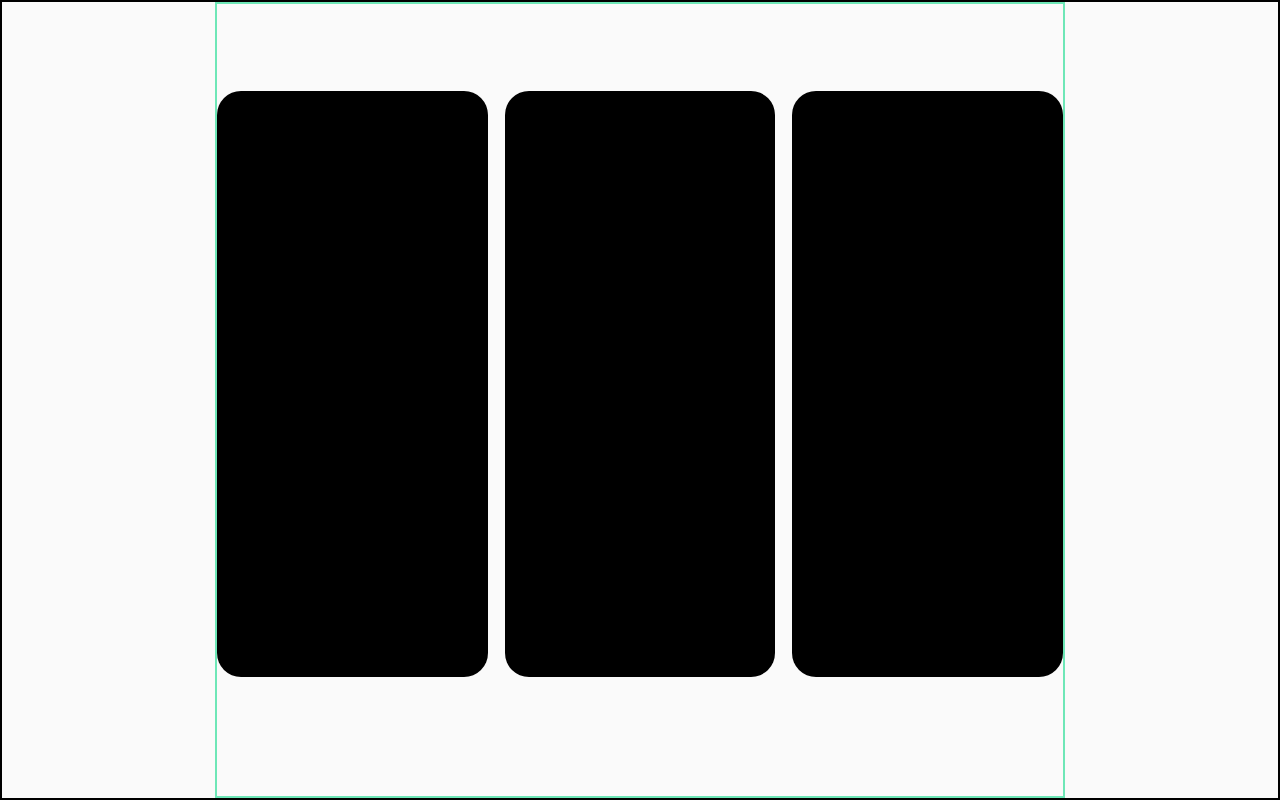
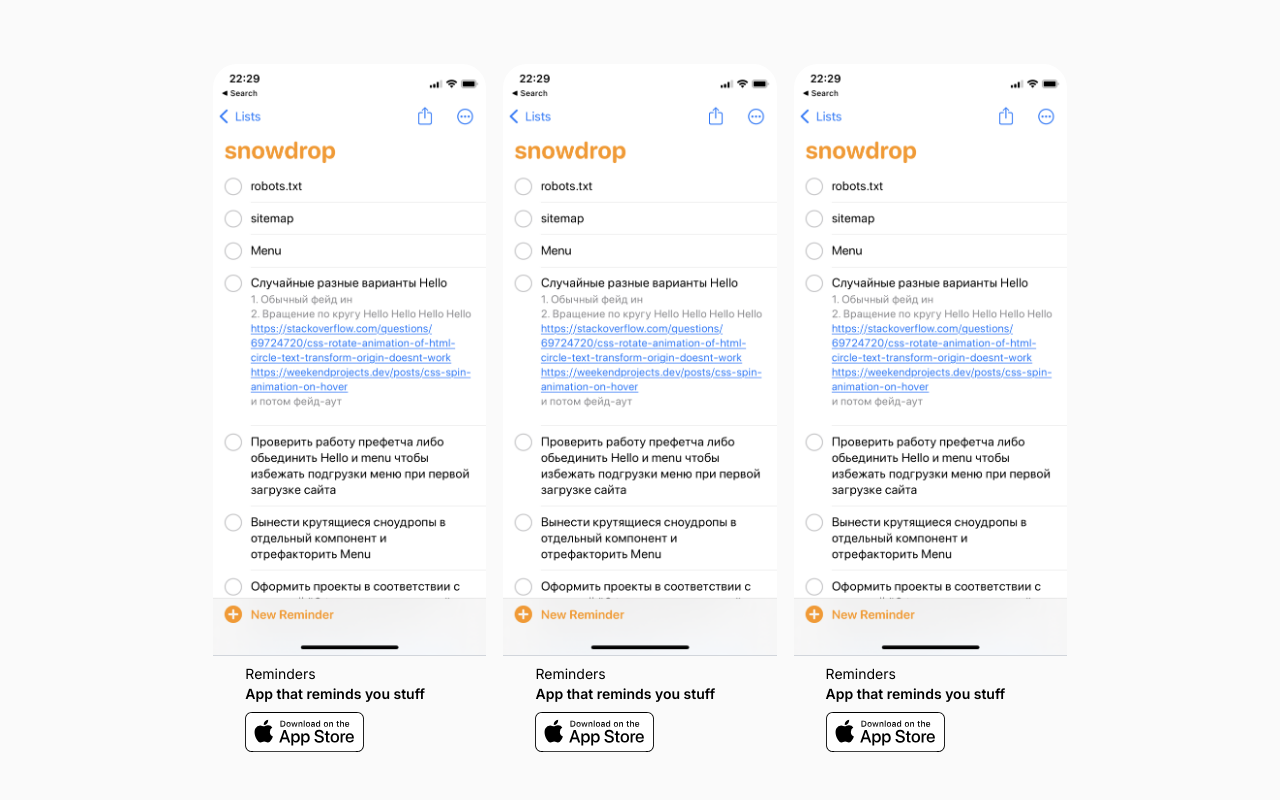
Before and after one commit to ivanesmantovich/ive.ink, a Next.js app: page /projects in a window 1280 px wide. Built offline with nearby package versions, Linux system fonts and the light colour scheme.

Commit message:
Static previews ready

```diff
--- a/components/Projects.module.css
+++ b/components/Projects.module.css
@@ -16,25 +16,71 @@
     }
 }
 
-.preview {
+.previewContainer {
     width: 100%;
-    aspect-ratio: 9 / 19.5;
 
-    margin-bottom: 2rem;
+    border-radius: 24px;
 
-    background-color: black;
-    border-radius: 24px;
-    box-sizing: border-box;
+    margin-top: 2rem;
+    padding-bottom: 1rem;
 }
 
 @media (min-width: 640px) {
-    .preview {
+    .previewContainer {
         width: 48%;
     }
 }
 
 @media (min-width: 1024px) {
-    .preview {
+    .previewContainer {
         width: 32%;
     }
 }
+
+.preview {
+    position: relative;
+    aspect-ratio: 9 / 19.5;
+
+    width: 100%;
+
+    /* background-color: black; */
+    border-top-left-radius: 24px;
+    border-top-right-radius: 24px;
+    overflow: hidden;
+    box-sizing: border-box;
+}
+
+.link {
+    color: #0d6bcd;
+    font-weight: 600;
+}
+
+.enlarge {
+    -webkit-transform: translateZ(0);
+    transform: translateZ(0);
+    box-shadow: 0 0 1px rgba(0, 0, 0, 0);
+    -webkit-backface-visibility: hidden;
+    backface-visibility: hidden;
+    -moz-osx-font-smoothing: grayscale;
+    -webkit-transition-duration: 0.1s;
+    transition-duration: 0.1s;
+    -webkit-transition-property: box-shadow, transform, background-color;
+    transition-property: box-shadow, transform, background-color;
+}
+
+.enlarge:hover {
+    background-color: white;
+
+    --shadow-color: 0deg 0% 63%;
+    box-shadow:
+        0px 1px 1.1px hsl(var(--shadow-color) / 0.36),
+        0.1px 3.3px 3.7px -0.8px hsl(var(--shadow-color) / 0.36),
+        0.2px 8.2px 9.2px -1.7px hsl(var(--shadow-color) / 0.36),
+        0.4px 20px 22.5px -2.5px hsl(var(--shadow-color) / 0.36);
+    -webkit-transform: scale(1.02);
+    transform: scale(1.02);
+}
+
+.description {
+    transition-property: background-color;
+}
--- a/components/Projects.tsx
+++ b/components/Projects.tsx
@@ -1,18 +1,76 @@
 import styles from './Projects.module.css'
+import screenshot from '@/public/screenshot.png'
+import appStoreDownload from '@/public/appStoreDownload.svg'
 
-import Link from 'next/link'
 import Snowdrop from './Snowdrop'
 import Preview from './Preview'
+import Image from 'next/image'
 
 export default function Projects() {
     return (
-        <div
-            className={`flex grow flex-col border-2 border-black ${styles.fadeIn}`}
-        >
-            <div className="self-center flex grow flex-wrap items-center justify-between w-8/12 border-2 border-emerald-300">
-                <div className={`${styles.preview}`}></div>
-                <div className={`${styles.preview}`}></div>
-                <div className={`${styles.preview}`}></div>
+        <div className={`flex grow flex-col ${styles.fadeIn}`}>
+            <div className="self-center flex grow flex-wrap items-center justify-between w-2/3">
+                <div className={`${styles.previewContainer} ${styles.enlarge}`}>
+                    <div className={`${styles.preview}`}>
+                        <Image alt="" src={screenshot} fill={true} />
+                    </div>
+                    <div
+                        className={`flex grow flex-col items-start pl-8 text-sm text-sm border-t border-gray-300`}
+                    >
+                        <div className="py-2">
+                            <div>Reminders</div>
+                            <div className="font-semibold">
+                                App that reminds you stuff
+                            </div>
+                        </div>
+                        <Image
+                            alt=""
+                            src={appStoreDownload}
+                            height={40}
+                            width={119}
+                        />
+                    </div>
+                </div>
+
+                <div className={`${styles.previewContainer} ${styles.enlarge}`}>
+                    <div className={`${styles.preview}`}>
+                        <Image alt="" src={screenshot} fill={true} />
+                    </div>
+                    <div className="flex grow flex-col items-start pl-8 text-sm text-sm border-t border-gray-300">
+                        <div className="py-2">
+                            <div>Reminders</div>
+                            <div className="font-semibold">
+                                App that reminds you stuff
+                            </div>
+                        </div>
+                        <Image
+                            alt=""
+                            src={appStoreDownload}
+                            height={40}
+                            width={119}
+                        />
+                    </div>
+                </div>
+
+                <div className={`${styles.previewContainer} ${styles.enlarge}`}>
+                    <div className={`${styles.preview}`}>
+                        <Image alt="" src={screenshot} fill={true} />
+                    </div>
+                    <div className="flex grow flex-col items-start pl-8 text-sm border-t border-gray-300">
+                        <div className="py-2">
+                            <div>Reminders</div>
+                            <div className="font-semibold">
+                                App that reminds you stuff
+                            </div>
+                        </div>
+                        <Image
+                            alt=""
+                            src={appStoreDownload}
+                            height={40}
+                            width={119}
+                        />
+                    </div>
+                </div>
             </div>
         </div>
     )
```
Also changed, not shown: public/appStoreDownload.svg (added).
